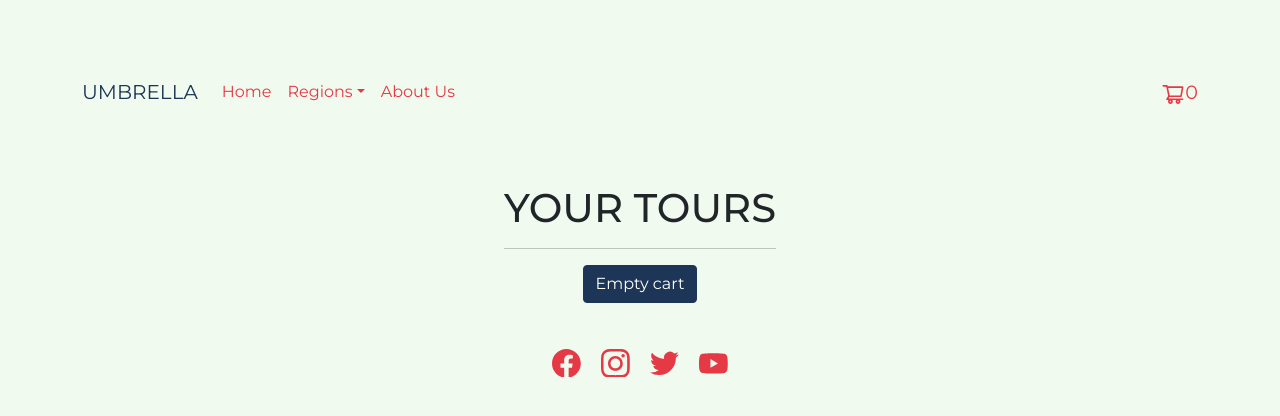
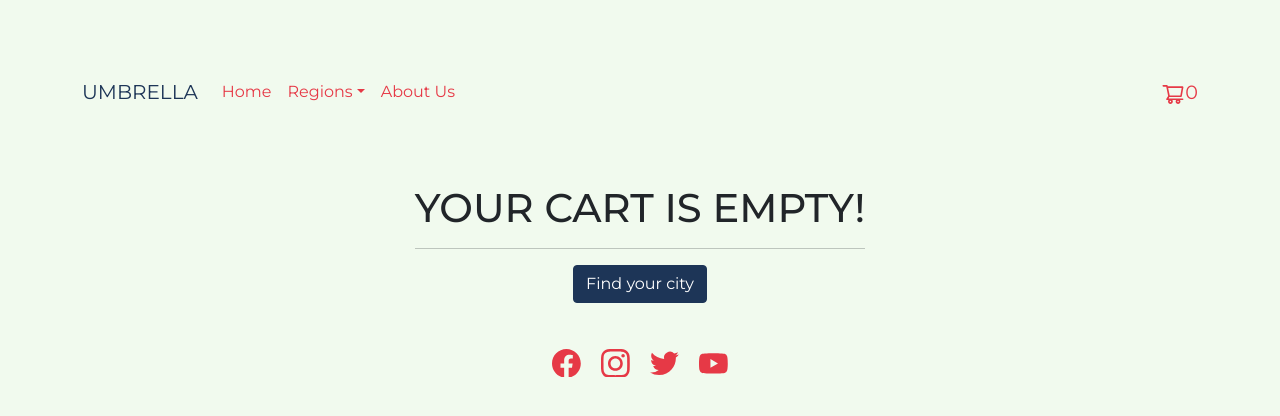
Before and after one commit to franciccone/ecommerce-react, a React (Create React App) app: page /cart in a window 1280 px wide. Shown: the top 416 px of the page. Built offline with nearby package versions, Linux system fonts and the light colour scheme.

Commit message:
Update CartScreen display

```diff
--- a/src/components/CartScreen/CartScreen.js
+++ b/src/components/CartScreen/CartScreen.js
@@ -6,11 +6,27 @@ import './CartScreen.scss';
 
 export const CartScreen = () => {
 
-    const {cart, deleteFromCart, emptyCart, cartQuantity} = useContext(CartContext);
+    const {cart, deleteFromCart, emptyCart} = useContext(CartContext);
 
     return (
         <>
-        { cartQuantity != null ? (<section className="cart-screen-container">
+        { cart >= 0 ? (<section className="cart-screen-container">
+
+                        <div className="cart-screen-container-empty">
+                            <h1 className="cart-screen-title">Your cart is empty!</h1>
+
+                            <hr/>
+
+                            <Link to="/regions">
+                            <button className="btn btn-danger btn-empty">Find your city</button>
+                            </Link>
+                        </div>
+
+                        </section>
+
+                        )   :   (
+
+                        <section className="cart-screen-container">
                             <div>
                                 <h1 className="cart-screen-title">Your tours</h1>
                                 <div className="cart-screen-container-full">
@@ -31,22 +47,8 @@ export const CartScreen = () => {
                             </div>
                         </section>)
 
-                            :   (<section className="cart-screen-container">
-
-                                    <div className="cart-screen-container-empty">
-                                        <h1 className="cart-screen-title">Your cart is empty!</h1>
-
-                                        <hr/>
-
-                                        <Link to="/regions">
-                                        <button className="btn btn-danger btn-empty">Find your city</button>
-                                        </Link>
-                                    </div>
-
-                                </section>)
         }
         </>
-
 
     );
 };
--- a/src/components/CartScreen/CartScreen.scss
+++ b/src/components/CartScreen/CartScreen.scss
@@ -9,9 +9,9 @@
     font-family: 'Montserrat', sans-serif;
 }
 
-.cart-screen-box {
+.cart-screen-container-full {
     display: flex;
-    flex-direction: row;
+    flex-direction: column;
     flex: 0 1 calc(25% - 1em);
     justify-content: center;
     align-items: center;
@@ -23,8 +23,17 @@
     overflow: hidden;
 }
 
-.cart-screen-box:hover {
+.cart-screen-container-full:hover {
     box-shadow: 0 8px 16px 0 rgba(0,0,0,0.2);
+}
+
+.cart-screen-box {
+    display: flex;
+    flex-direction: row;
+    flex: 0 1 calc(25% - 1em);
+    justify-content: center;
+    align-items: center;
+    text-align: center;
 }
 
 .card-screen-img {
--- a/src/components/ItemDetailContainer/ItemDetailContainer.js
+++ b/src/components/ItemDetailContainer/ItemDetailContainer.js
@@ -24,7 +24,6 @@ export const ItemDetailContainer = () => {
             })
             .finally(()=> { setLoading(false)})
 
-
     }, [itemId, setLoading])
 
     return (
```
Lines whose indentation alone changed are shown as unchanged.
